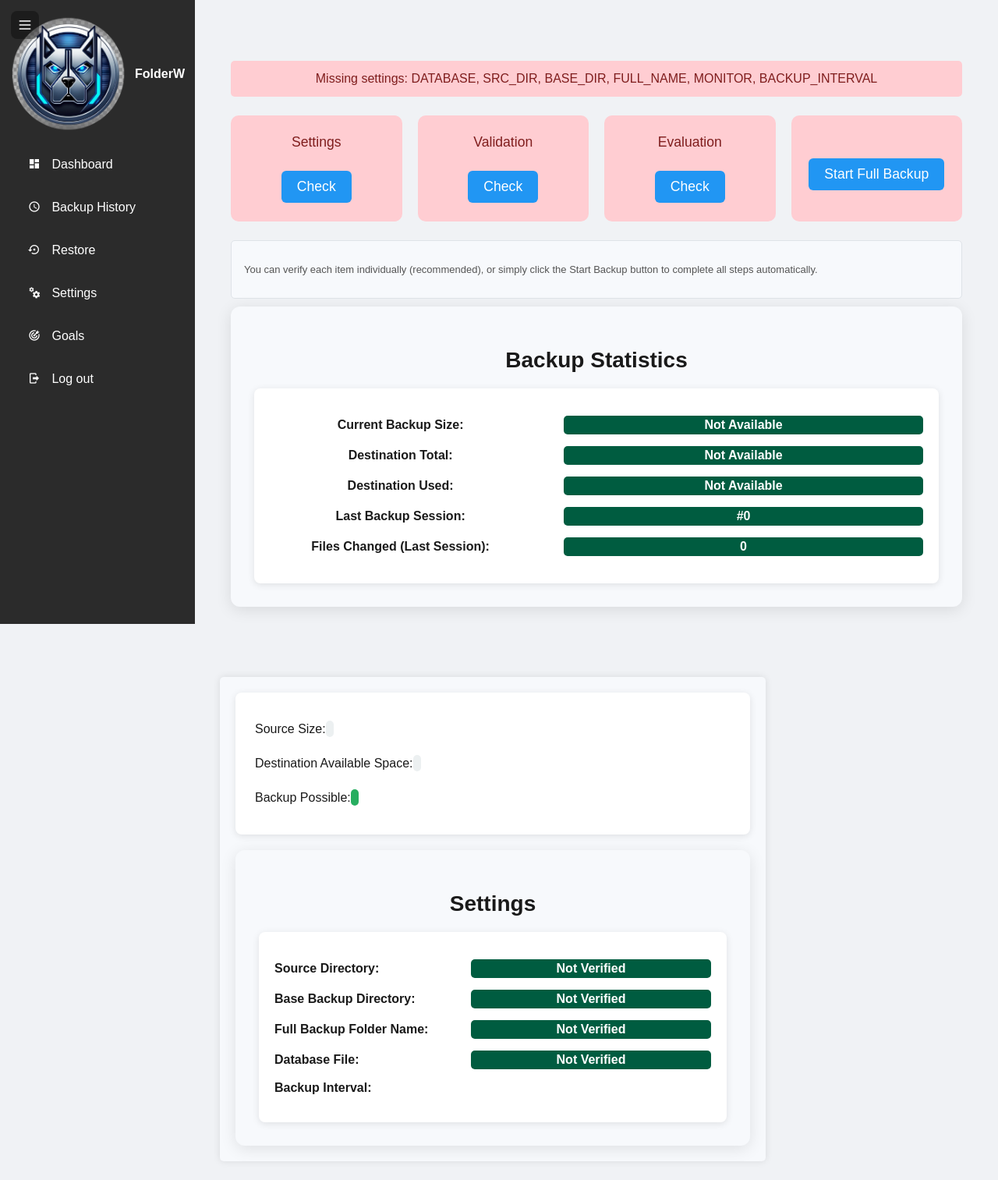
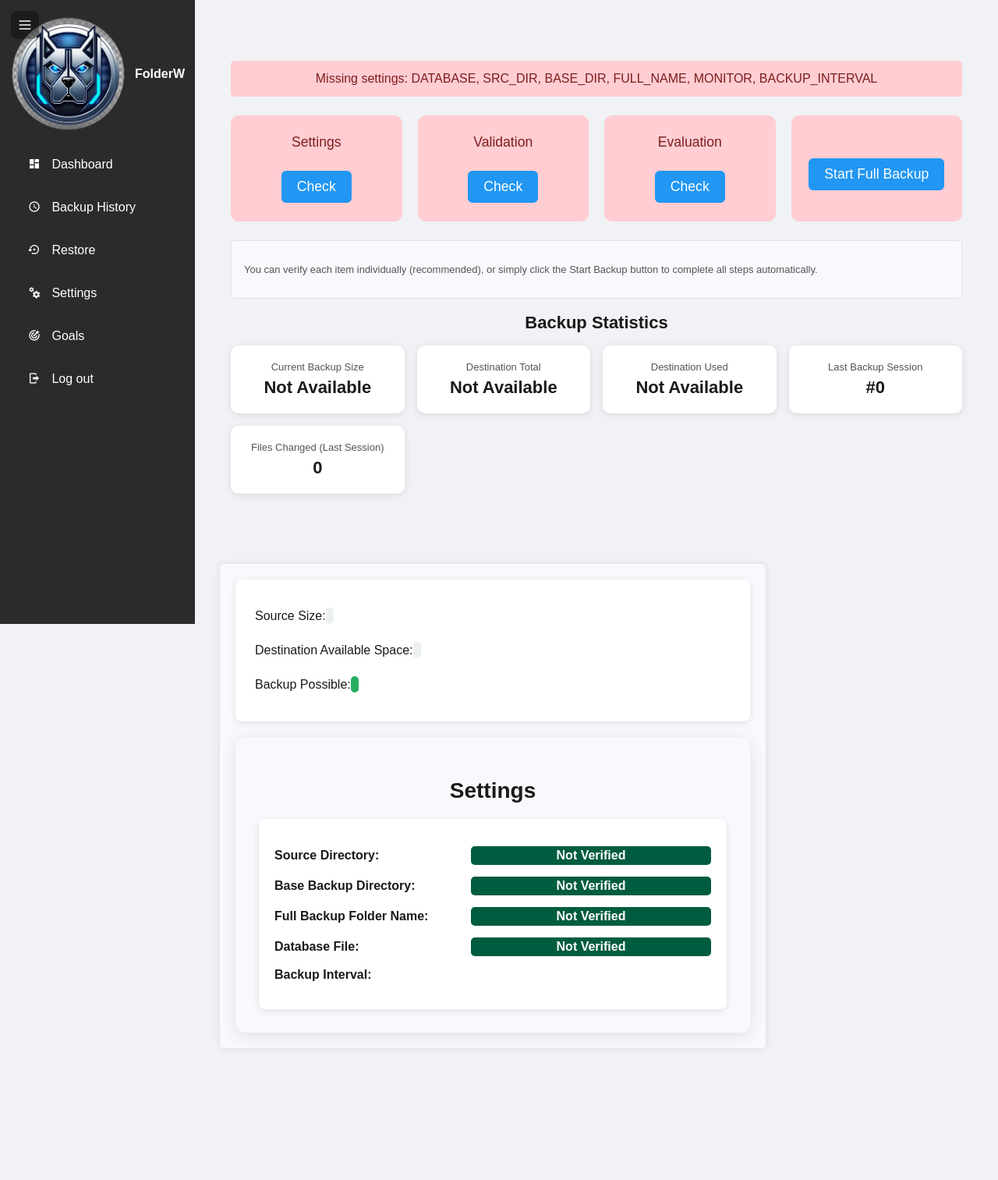
Before and after one commit to Cuban100/FolderW, a FastAPI app: page /run-all-steps in a window 1280 px wide. Shown: the whole page at 78% size. After the commit the page ends 1294 px from the top, so only its background shows below. Run offline with FastAPI, Linux system fonts and the light colour scheme; parts of the project's set-up code (start-up, migrations or seed data) failed here and were passed over; some libraries are stand-ins or nearby versions.

Commit message:
Redesign Backup Statistics as square stat cards, not label/value rows
Matches the card style from the retired standalone Statistics page rather
than reusing the Settings panel's row-list look.

Co-Authored-By: Claude Sonnet 5 <noreply@anthropic.com>

```diff
--- a/templates/index.html
+++ b/templates/index.html
@@ -163,6 +163,36 @@
         }
         .stop-monitoring-button:hover {
             background-color: var(--error-bg);
+        }
+        .stats-section {
+            width: 100%;
+            margin-top: 10px;
+        }
+        .stats-section h2 {
+            font-size: 22px;
+            color: var(--text);
+            margin-bottom: 16px;
+        }
+        .stats-grid {
+            display: grid;
+            grid-template-columns: repeat(auto-fit, minmax(180px, 1fr));
+            gap: 16px;
+        }
+        .stat-card {
+            background-color: var(--surface);
+            border-radius: 10px;
+            box-shadow: 0 2px 10px var(--shadow);
+            padding: 20px;
+        }
+        .stat-card .stat-label {
+            font-size: 13px;
+            color: var(--text-muted);
+            margin-bottom: 6px;
+        }
+        .stat-card .stat-value {
+            font-size: 22px;
+            font-weight: 700;
+            color: var(--text);
         }
         .right-section {
             margin: 24px 0 0;
@@ -561,28 +591,28 @@
             </div>
             {% endif %}
 
-            <div class="settings" style="margin-top: 10px;">
+            <div class="stats-section">
                 <h2>Backup Statistics</h2>
-                <div class="env-content">
-                    <div class="env-item">
-                        <label>Current Backup Size:</label>
-                        <span class="right" title="{{ current_backup_size }}">{{ current_backup_size if current_backup_size else 'Not Available' }}</span>
+                <div class="stats-grid">
+                    <div class="stat-card">
+                        <div class="stat-label">Current Backup Size</div>
+                        <div class="stat-value">{{ current_backup_size if current_backup_size else 'Not Available' }}</div>
                     </div>
-                    <div class="env-item">
-                        <label>Destination Total:</label>
-                        <span class="right" title="{{ dest_total }}">{{ dest_total if dest_total else 'Not Available' }}</span>
+                    <div class="stat-card">
+                        <div class="stat-label">Destination Total</div>
+                        <div class="stat-value">{{ dest_total if dest_total else 'Not Available' }}</div>
                     </div>
-                    <div class="env-item">
-                        <label>Destination Used:</label>
-                        <span class="right" title="{{ dest_used }}">{{ dest_used if dest_used else 'Not Available' }}</span>
+                    <div class="stat-card">
+                        <div class="stat-label">Destination Used</div>
+                        <div class="stat-value">{{ dest_used if dest_used else 'Not Available' }}</div>
                     </div>
-                    <div class="env-item">
-                        <label>Last Backup Session:</label>
-                        <span class="right">#{{ last_session if last_session is defined else 0 }}</span>
+                    <div class="stat-card">
+                        <div class="stat-label">Last Backup Session</div>
+                        <div class="stat-value">#{{ last_session if last_session is defined else 0 }}</div>
                     </div>
-                    <div class="env-item">
-                        <label>Files Changed (Last Session):</label>
-                        <span class="right">{{ last_session_files if last_session_files is defined else 0 }}</span>
+                    <div class="stat-card">
+                        <div class="stat-label">Files Changed (Last Session)</div>
+                        <div class="stat-value">{{ last_session_files if last_session_files is defined else 0 }}</div>
                     </div>
                 </div>
             </div>
```
